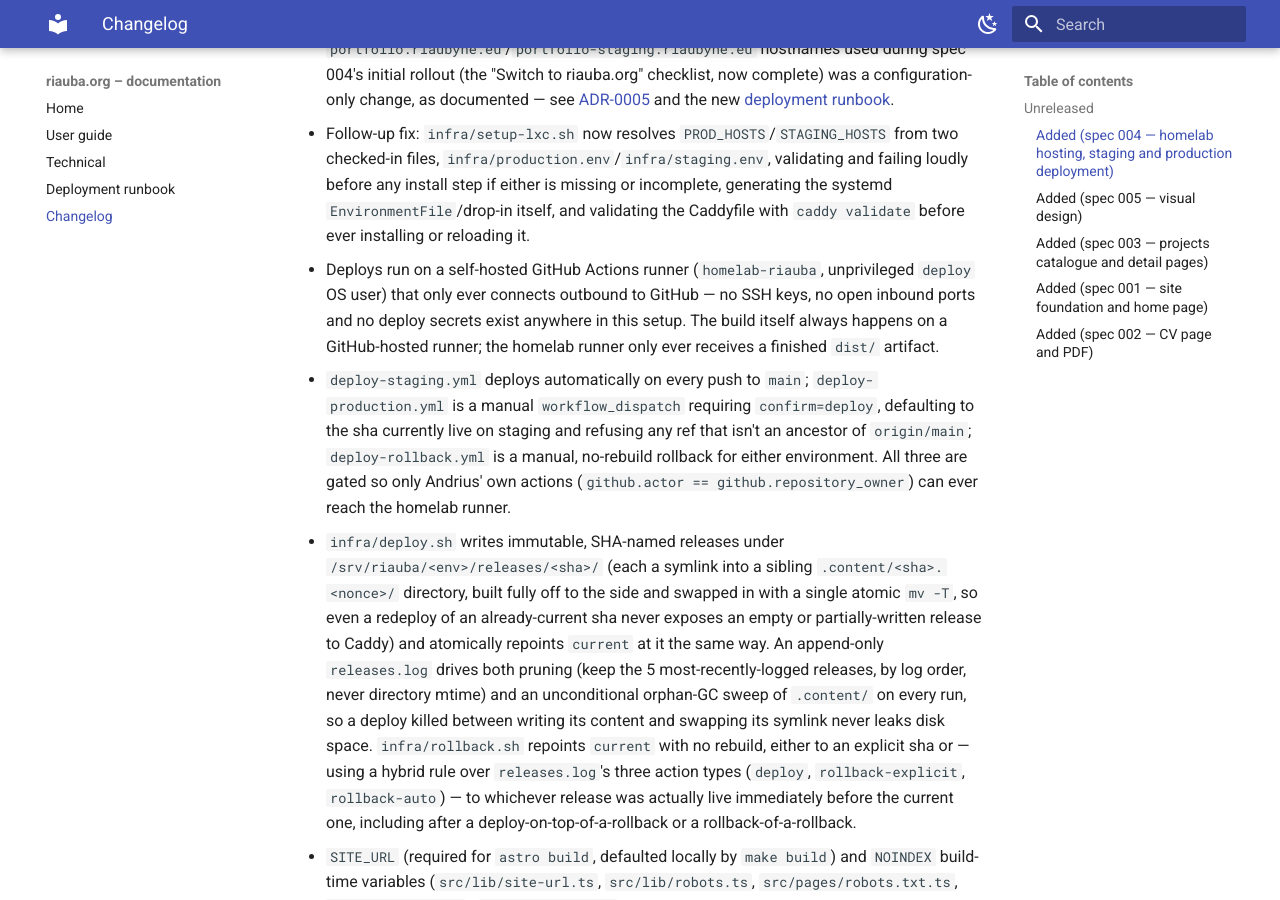
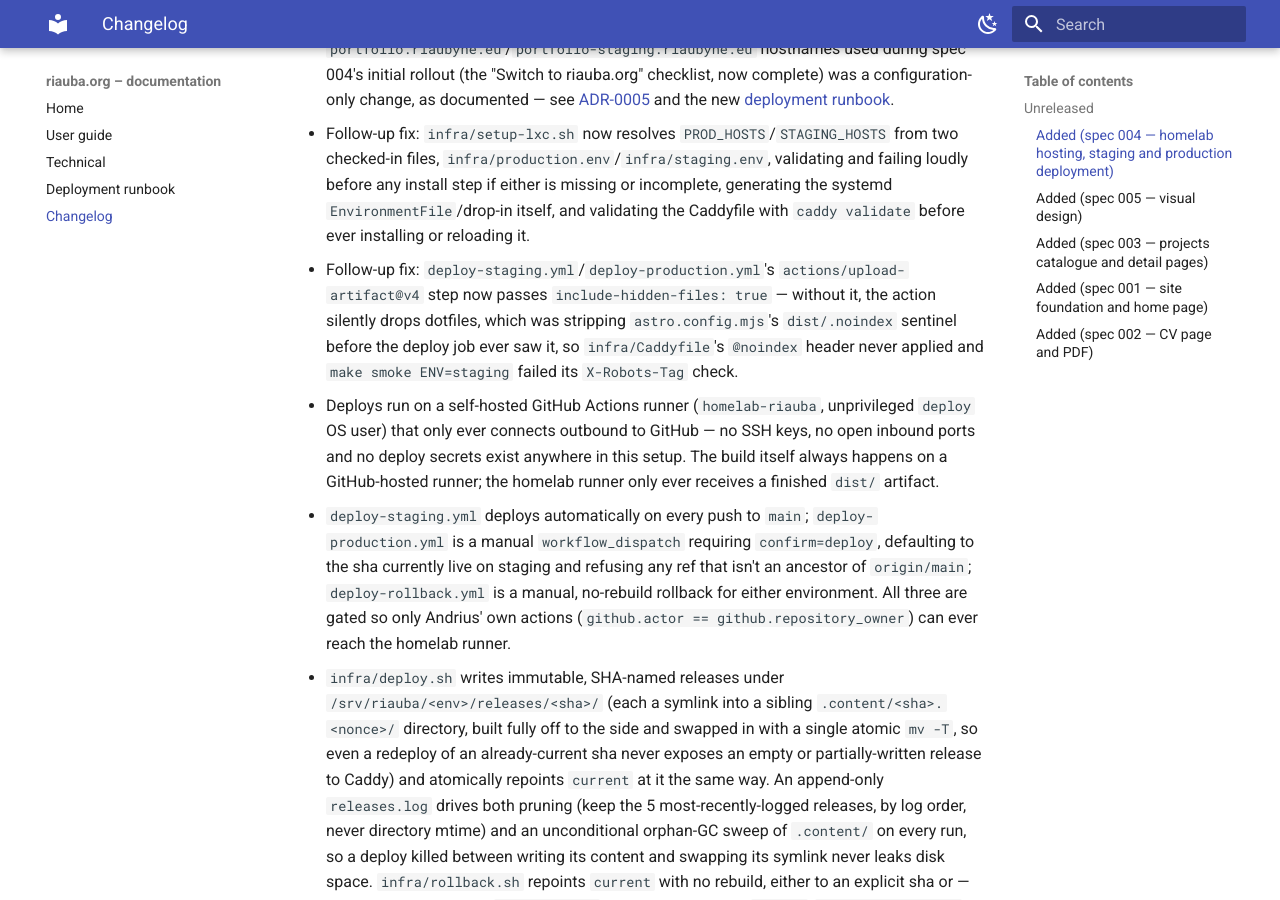
Before and after one commit to asas1313/riauba-portfolio, an MkDocs documentation site: the page built from docs/CHANGELOG.md, in a window 1280 px wide and 900 px high, scrolled down 343 px. Built offline with MkDocs 1.6.1 and Material for MkDocs 9.7.7, drawn with Linux system fonts in a browser that asks for light colours.

Commit message:
fix(004): keep dist/.noindex through the deploy artifact upload
actions/upload-artifact@v4 drops dotfiles by default, so
astro.config.mjs's dist/.noindex sentinel (the file infra/Caddyfile's
@noindex matcher checks for) never survived the upload-artifact ->
download-artifact round trip between the build and deploy jobs. The
deployed release was always missing it, so make smoke's
X-Robots-Tag: noindex, nofollow check failed on staging even though
the build itself set NOINDEX=true correctly.

Co-Authored-By: Claude Sonnet 5 <noreply@anthropic.com>

```diff
--- a/docs/CHANGELOG.md
+++ b/docs/CHANGELOG.md
@@ -17,6 +17,11 @@
   before any install step if either is missing or incomplete, generating the systemd
   `EnvironmentFile`/drop-in itself, and validating the Caddyfile with `caddy validate` before
   ever installing or reloading it.
+- Follow-up fix: `deploy-staging.yml`/`deploy-production.yml`'s `actions/upload-artifact@v4` step
+  now passes `include-hidden-files: true` — without it, the action silently drops dotfiles, which
+  was stripping `astro.config.mjs`'s `dist/.noindex` sentinel before the deploy job ever saw it,
+  so `infra/Caddyfile`'s `@noindex` header never applied and `make smoke ENV=staging` failed its
+  `X-Robots-Tag` check.
 - Deploys run on a self-hosted GitHub Actions runner (`homelab-riauba`, unprivileged `deploy` OS
   user) that only ever connects outbound to GitHub — no SSH keys, no open inbound ports and no
   deploy secrets exist anywhere in this setup. The build itself always happens on a GitHub-hosted
```
Also changed, not shown: 2 other files.
